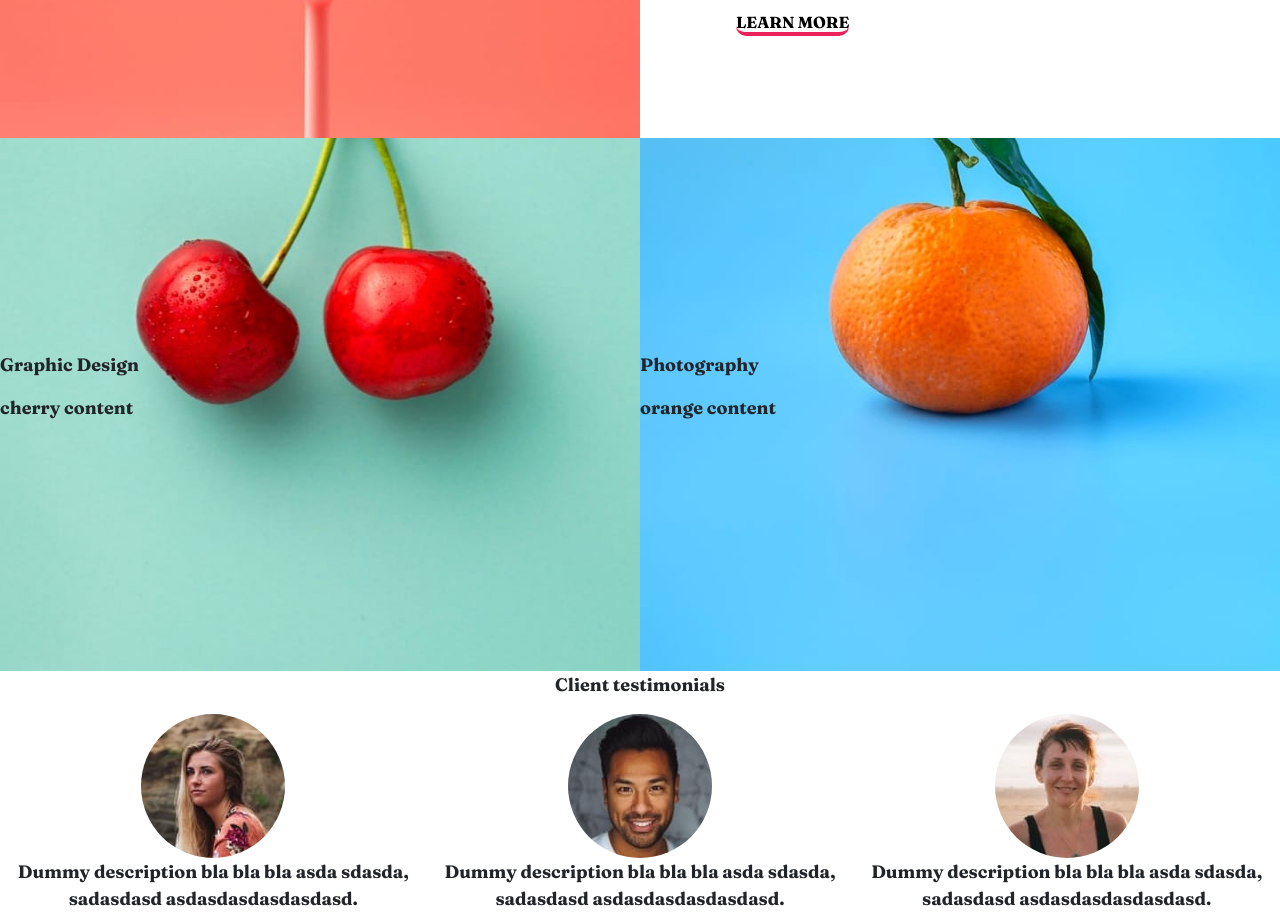
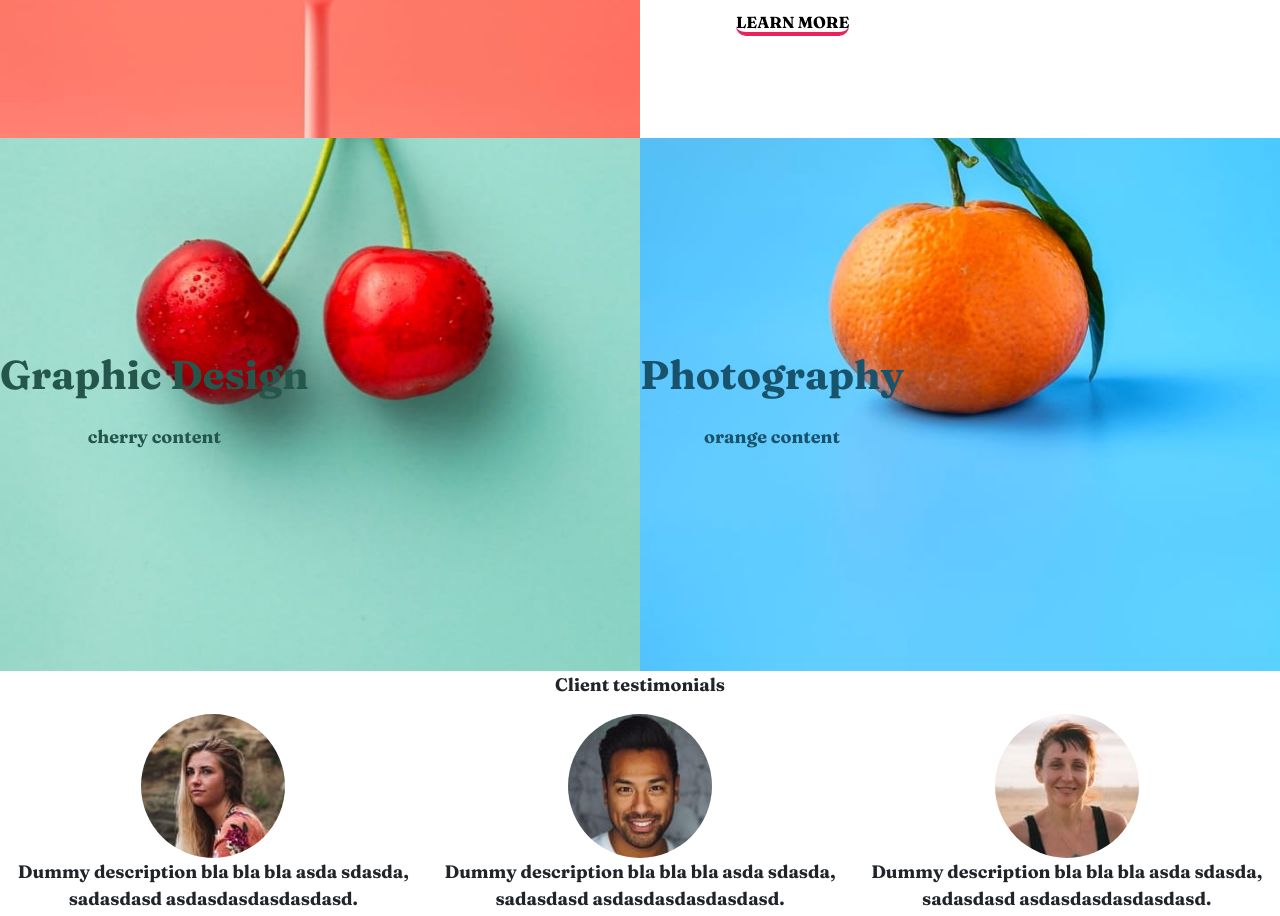
Before and after one commit to Wklej/sunnyside, a React (Create React App) app: page / in a window 1280 px wide. Shown: the part 1640-2556 px from the top of the page. Built offline with nearby package versions, Linux system fonts and the light colour scheme.

Commit message:
styled imageWithText

```diff
--- a/src/Components/ImageWithText.js
+++ b/src/Components/ImageWithText.js
@@ -1,10 +1,20 @@
 const ImageWithText = ({img, title, content}) => {
+
+    const colorPhoto = {
+        color: 'hsl(198, 62%, 26%)'
+    };
+
+    const colorGraphic = {
+        color: 'hsl(167, 40%, 24%'
+    };
+
     return (
-        <div className="col-6 posR">
+        <div className="col-6 posR text-center">
             <img src={img} className="img-fluid" />
-            <div className="posA">
-                <p className="posR">{title}</p>
-                <p className="posR">{content}</p>
+            <div className={"posA imageText"}
+                style={title === 'Photography' ? colorPhoto : colorGraphic }>
+                <h1 className="posR">{title}</h1>
+                <p className="posR pt-3">{content}</p>
             </div>
         </div>
      );
```
